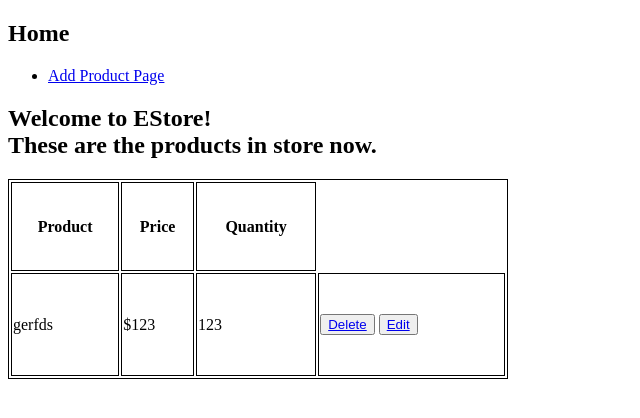
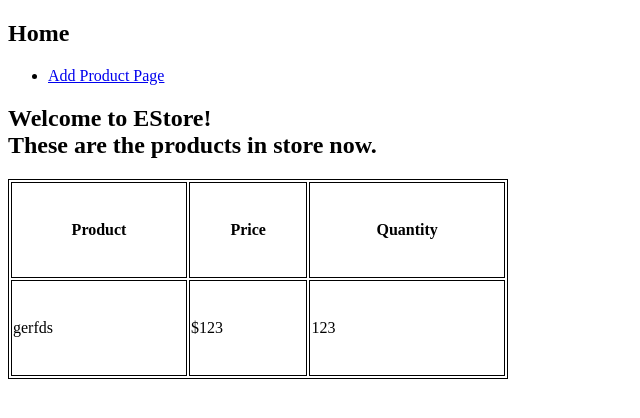
Before and after one commit to chuhuangXY/Group-Admin-estore, a PHP site: page / in a window 1280 px wide. Shown: the top 418 px of the page, without its empty margins (0-640 px from the left). Run offline with PHP 8.4, Linux system fonts and the light colour scheme; data comes from the database, SQL or seed files in the repository.

Commit message:
Update index.php

```diff
--- a/index.php
+++ b/index.php
@@ -57,9 +57,6 @@
                     <td>$name</td>
                     <td>$$price</td>
                     <td>$quantity</td>
-                    <td><button class='delete'><a href='displayProducts.php?id=$id'>Delete</a></button>
-                    <button class='edit'><a href='update.php?id=$id&name=$name&price=$price&quantity=$quantity'>Edit</a></button>
-                    </td>
                     </tr>
 
                 ";
```
